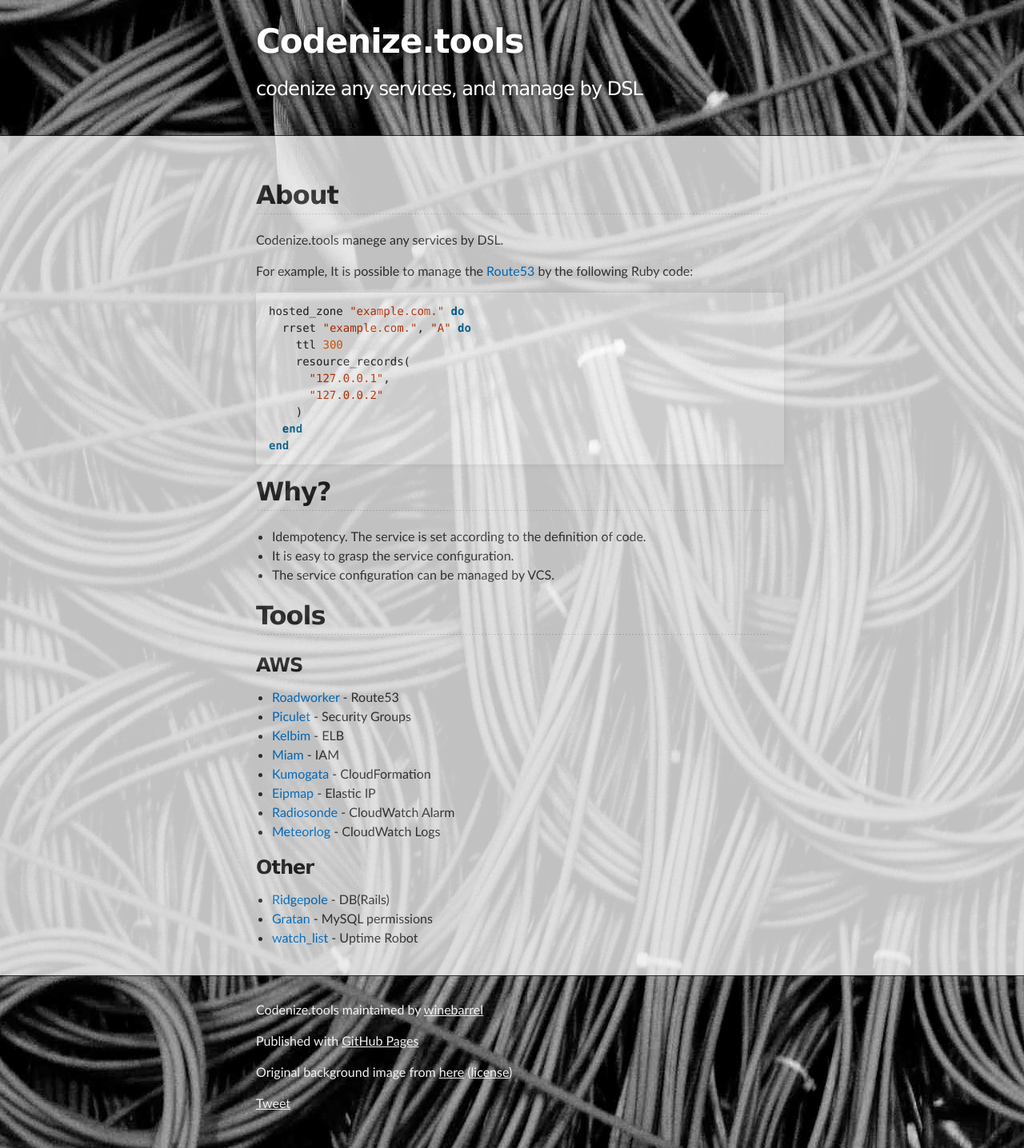
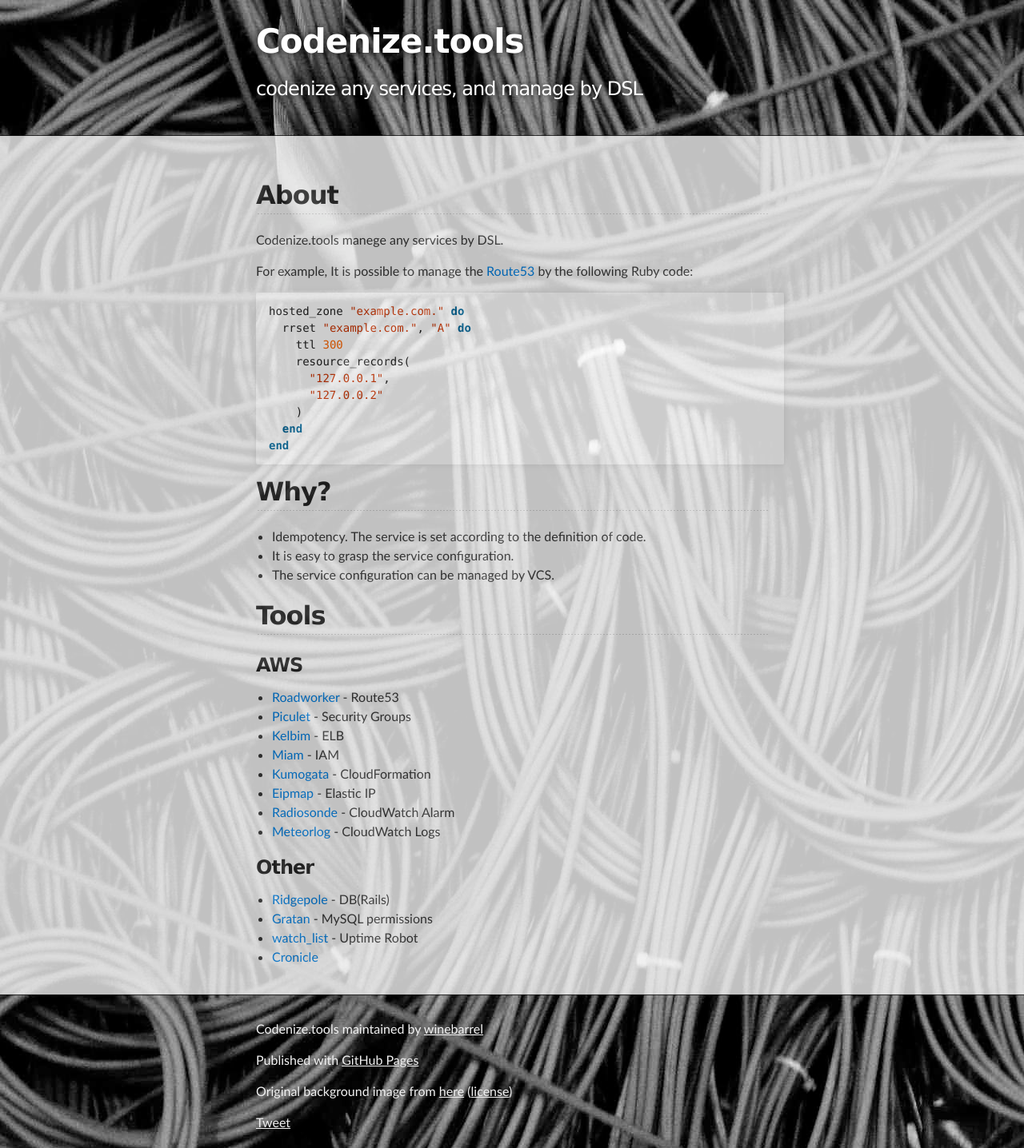
Before and after one commit to codenize-tools/codenize.tools, a Jekyll site: the page built from index.md, in a window 1280 px wide. Shown: the whole page at 80% size. Built offline with Jekyll 4.4.1, drawn with Linux system fonts in a browser that asks for light colours; comment, search, counter and statistics services are not loaded.

Commit message:
Update index.md

```diff
--- a/index.md
+++ b/index.md
@@ -40,3 +40,4 @@ end
 - [Ridgepole](http://ridgepole.codenize.tools/) - DB(Rails)
 - [Gratan](http://gratan.codenize.tools/) - MySQL permissions
 - [watch_list](http://watch_list.codenize.tools/) - Uptime Robot
+- [Cronicle](http://cronicle.codenize.tools/)
```
